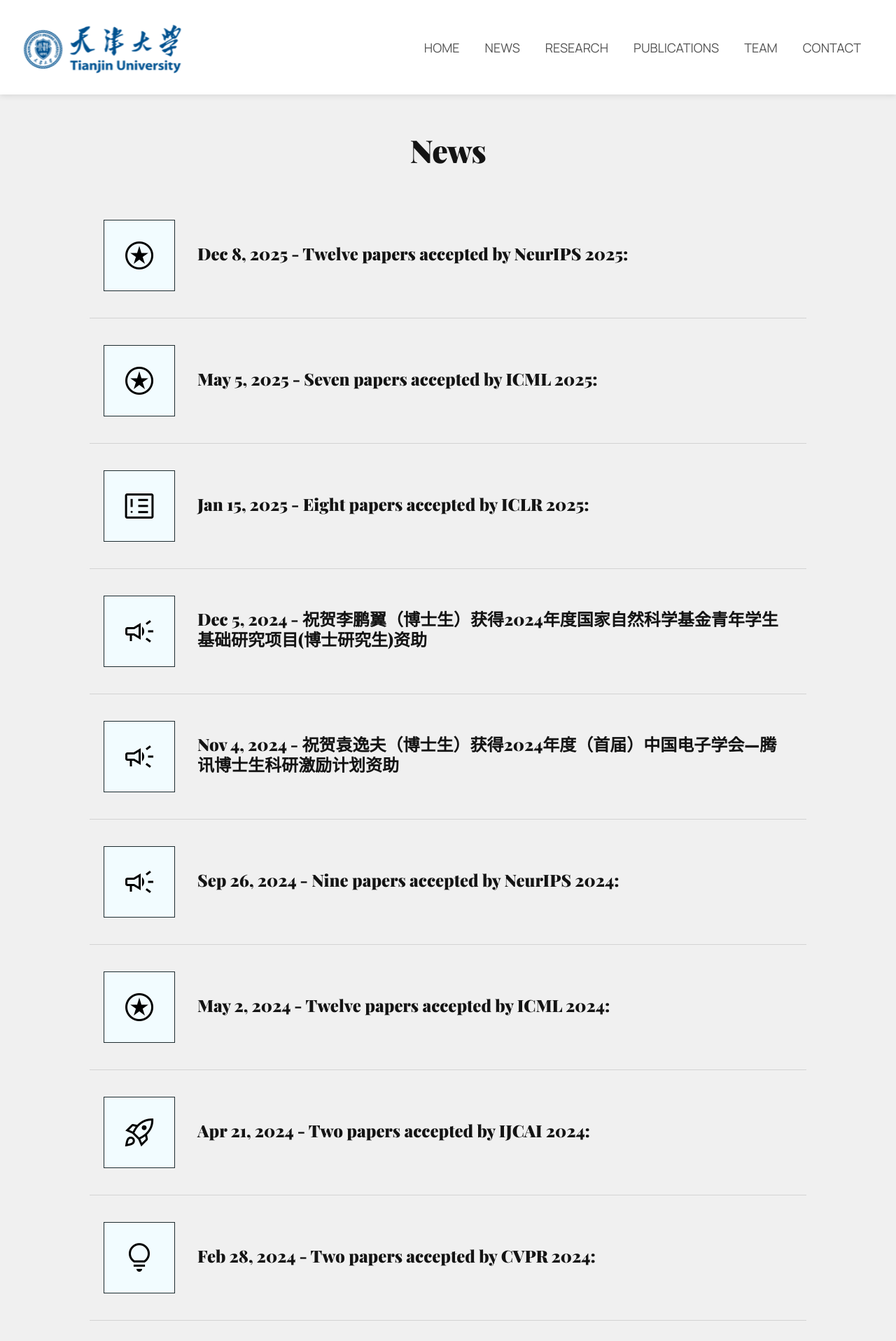
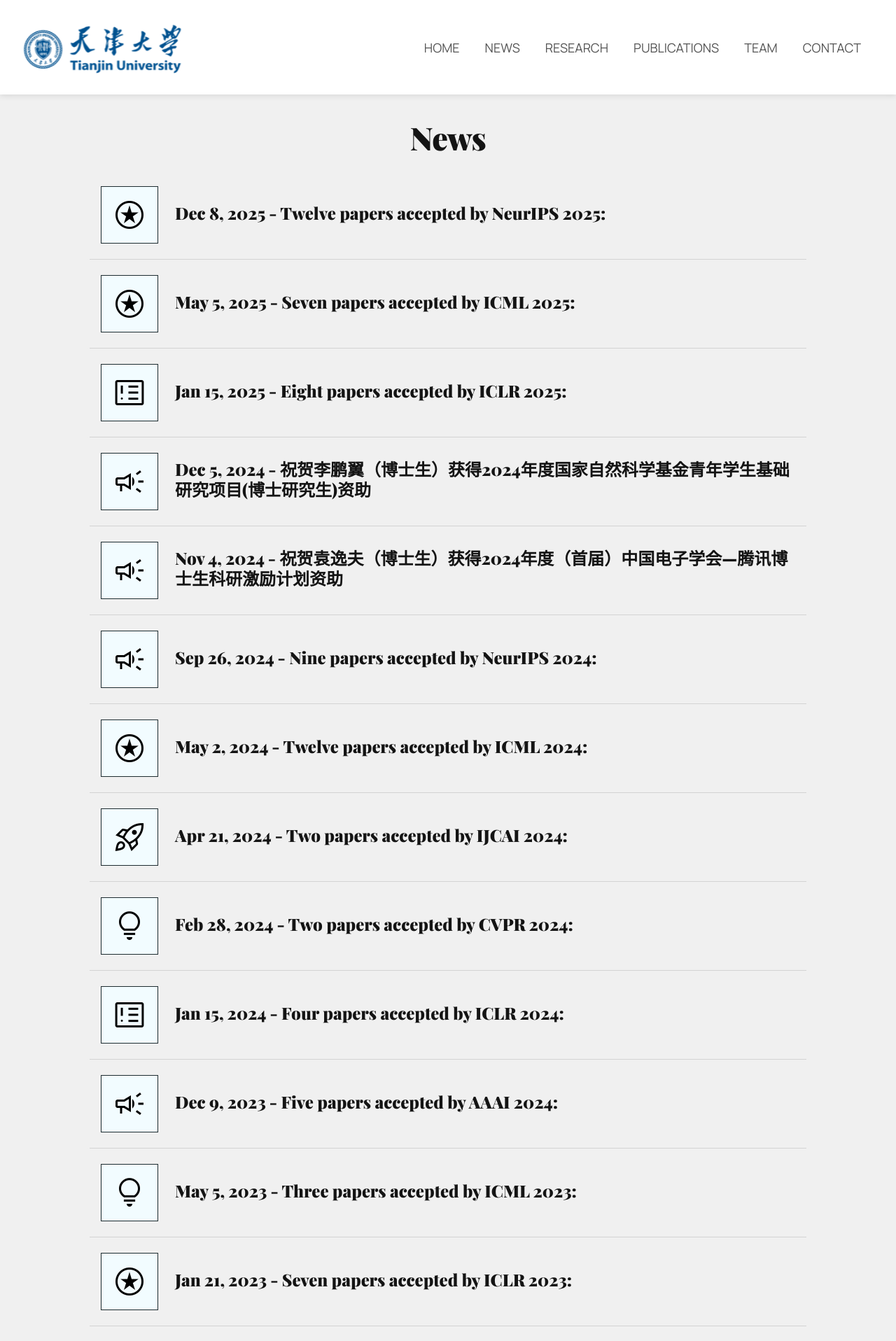
Before and after one commit to TJU-DRL-LAB/rl.beiyang.ren, a Jekyll site: the page built from pages/news.html, in a window 1280 px wide. Shown: the top 1916 px of the page at 70% size. Built offline with Jekyll 4.4.1, drawn with Linux system fonts in a browser that asks for light colours; comment, search, counter and statistics services are not loaded.

Commit message:
initial upload to rl.beiyang.ren repo

```diff
--- a/_data/config.json
+++ b/_data/config.json
@@ -19,7 +19,7 @@
             "title": "War of Thoughts: Competition Stimulates Stronger Reasoning in Large Language Models"
         }
     ],
-    "news": 4,
+    "news": 10,
     "post": 4
   },
   "publications": {
--- a/_data/config_copy.json
+++ b/_data/config_copy.json
@@ -19,7 +19,7 @@
             "title": "Boosting Multiagent Reinforcement Learning via Permutation Invariant and Permutation Equivariant Networks"
         }
     ],
-    "news": 4,
+    "news": 10,
     "post": 4
   },
   "publications": {
--- a/assets/css/news.css
+++ b/assets/css/news.css
@@ -1,6 +1,6 @@
 section#news {
     width: 100%;
-    padding: 50px 0;
+    padding: 32px 0;
     background-color: #FFFFFF;
     display: flex;
     flex-direction: column;
@@ -22,12 +22,12 @@
 .news-item {
     user-select: none;
     cursor: pointer;
-    padding: 20px;
+    padding: 12px 16px;
     height: 100%;
     justify-content: flex-start;
     align-items: center;
-    gap: 32px;
-    width: calc(100% - 40px);
+    gap: 24px;
+    width: calc(100% - 32px);
     display: inline-flex;
     transition: all .25s ease-in-out;
 }
@@ -75,8 +75,8 @@
 
 .news-icon {
     transition: all .25s ease-in-out;
-    width: 100px;
-    height: 100px;
+    width: 80px;
+    height: 80px;
     position: relative;
     background: #F2FCFF;
     border: 1px #1E2C30 solid;
@@ -98,11 +98,11 @@
     height: 1px;
     width: 100%;
     background: #D3D3D3;
-    margin: 18px 0;
+    margin: 10px 0;
 }
 
 .news-content {
-    margin-top: 50px;
+    margin-top: 28px;
     width: 80%;
     max-width: 1200px;
     transition: all .25s ease-in-out;
```
Also changed, not shown: 3 other files.
